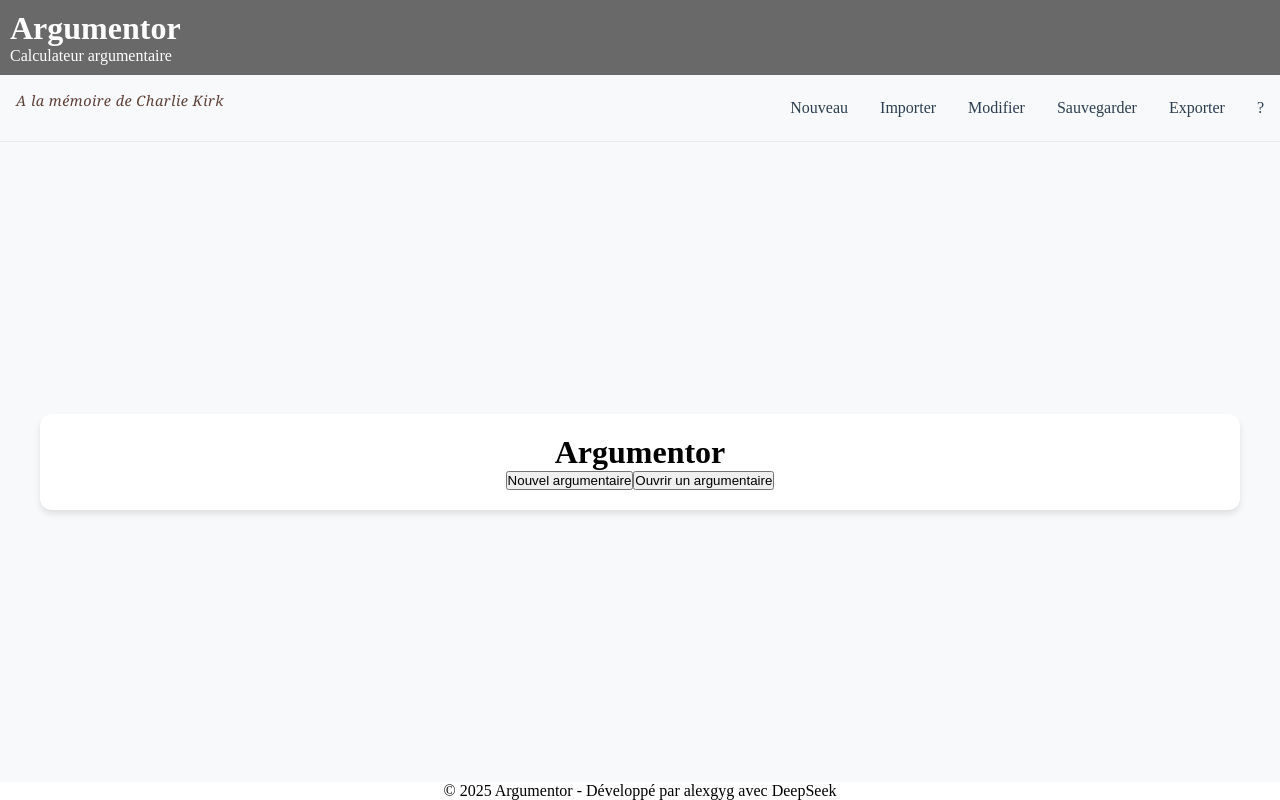
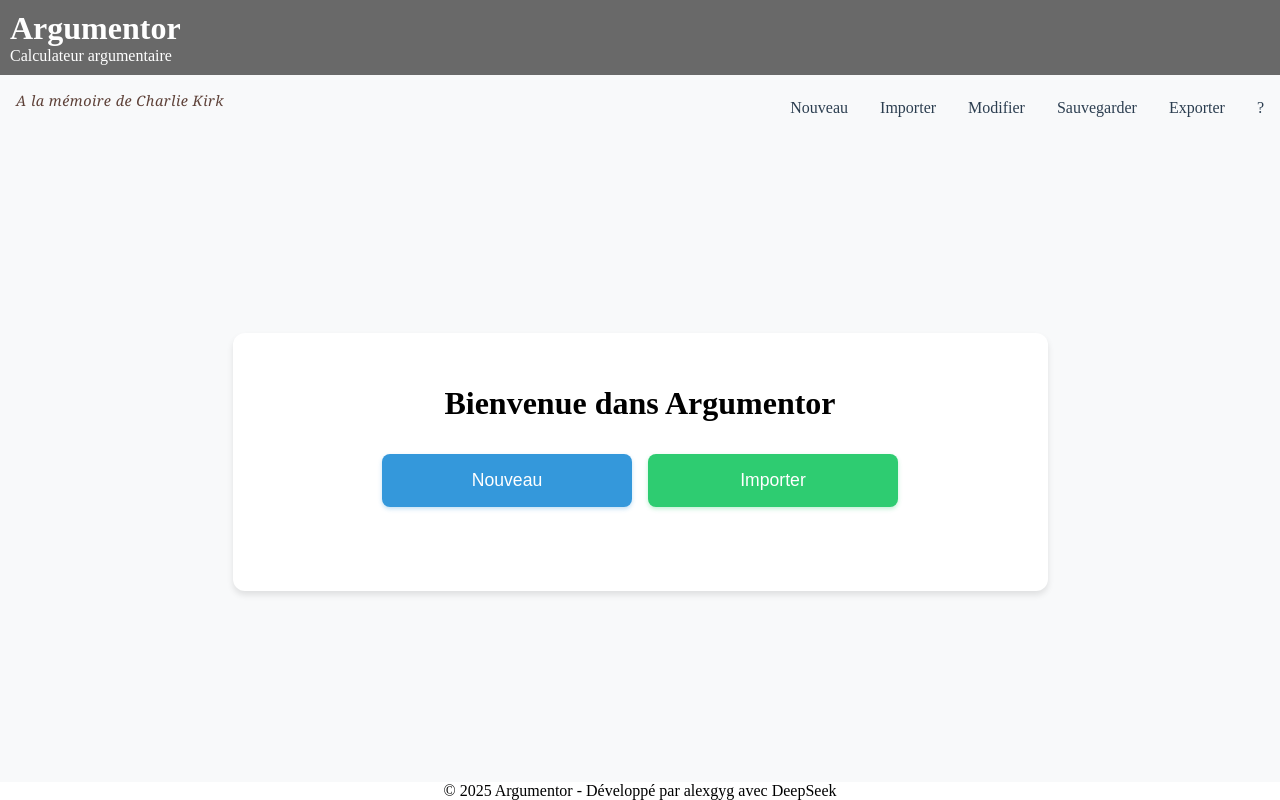
Before and after one commit to Alexgyg-pro/argumentor, a React (Vite) app: page / in a window 1280 px wide. Built offline with nearby package versions, Linux system fonts and the light colour scheme.

Commit message:
style: StarScreen

```diff
--- a/src/App.css
+++ b/src/App.css
@@ -1,7 +1,5 @@
 #root {
-  /* max-width: 1280px; */
   margin: 0 auto;
-  /* padding: 2rem; */
   text-align: center;
 }
 
--- a/src/App.jsx
+++ b/src/App.jsx
@@ -4,9 +4,9 @@
 import "./index.css";
 import { useState } from "react";
 import { useArgumentaire } from "./hooks/useArgumentaire";
-import { Header } from "./layout/Header";
-import { Menu } from "./layout/Menu";
-import { Footer } from "./layout/Footer";
+import { Header } from "./components/layout/Header";
+import { Menu } from "./components/layout/Menu";
+import { Footer } from "./components/layout/Footer";
 import { StartScreen } from "./components/screens/StartScreen";
 import { DisplayScreen } from "./components/screens/DisplayScreen";
 
--- a/src/App.module.css
+++ b/src/App.module.css
@@ -38,7 +38,7 @@
   border-radius: 12px;
   box-shadow: 0 4px 6px rgba(0, 0, 0, 0.1);
   width: 100%;
-  max-width: 1200px; /* Un peu plus large que editingContainer */
+  max-width: 815px;
   margin: 0 auto;
   padding: 20px;
 }
--- a/src/layout/Menu.module.css
+++ b/src/components/layout/Menu.module.css
@@ -4,7 +4,7 @@
   gap: 2rem;
   padding: 1rem;
   background: #f8f9fa;
-  border-bottom: 1px solid #e9ecef;
+  /* border-bottom: 1px solid #e9ecef; */
 }
 
 .leftSection {
--- a/src/components/screens/StartScreen.jsx
+++ b/src/components/screens/StartScreen.jsx
@@ -2,6 +2,7 @@
 import { useState } from "react";
 import { ArgumentaireForm } from "../forms/ArgumentaireForm";
 import { HiddenFileInput } from "../common/HiddenFileInput";
+import styles from "./StartScreen.module.css";
 
 export function StartScreen({
   onNewArgumentaire,
@@ -25,14 +26,19 @@
     setShowForm(false);
   };
   return (
-    <div className="start-screen">
-      <h1>Argumentor</h1>
+    <div className={styles.startscreen}>
+      <div className={styles.container}>
+        <h1 className={styles.title}>Bienvenue dans Argumentor</h1>
 
         {!showForm ? (
-        <>
-          <button onClick={handleNewClick}>Nouvel argumentaire</button>
-          <button onClick={onImportInit}>Ouvrir un argumentaire</button>
-        </>
+          <div className={styles.actions}>
+            <button onClick={handleNewClick} className={styles.primaryButton}>
+              Nouveau
+            </button>
+            <button onClick={onImportInit} className={styles.secondaryButton}>
+              Importer
+            </button>
+          </div>
         ) : (
           <ArgumentaireForm
             initialData={{}}
@@ -47,5 +53,6 @@
           onFileSelect={onFileSelect}
         />
       </div>
+    </div>
   );
 }
--- /dev/null
+++ b/src/components/screens/StartScreen.module.css
@@ -0,0 +1,54 @@
+.startscreen {
+  flex: 1;
+  display: flex;
+  justify-content: center;
+  align-items: center;
+  padding: 2rem;
+}
+
+.container {
+  text-align: center;
+  max-width: 600px;
+  width: 100%;
+}
+
+.actions {
+  display: flex;
+  gap: 1rem;
+  justify-content: center; /* ← CENTRAGE */
+  align-items: center;
+  margin: 2rem 0;
+  flex-wrap: wrap; /* ← RESPONSIVE */
+}
+
+.primaryButton,
+.secondaryButton {
+  padding: 1rem 2rem;
+  border: none;
+  border-radius: 8px;
+  font-size: 1.1rem;
+  cursor: pointer;
+  transition: all 0.3s ease;
+  min-width: 200px; /* ← LARGEUR ÉGALE */
+  text-align: center;
+  flex: 1; /* ← MÊME TAILLE */
+  max-width: 250px; /* ← LIMITE MAX */
+}
+
+.primaryButton {
+  background: #3498db;
+  color: white;
+  box-shadow: 0 2px 4px rgba(52, 152, 219, 0.3);
+}
+
+.secondaryButton {
+  background: #2ecc71; /* ← VERT PLUTÔT QUE GRIS */
+  color: white;
+  box-shadow: 0 2px 4px rgba(46, 204, 113, 0.3);
+}
+
+.primaryButton:hover,
+.secondaryButton:hover {
+  transform: translateY(-2px);
+  box-shadow: 0 4px 8px rgba(0, 0, 0, 0.2);
+}
```
Also changed, not shown: src/components/layout/Footer.jsx (renamed from src/layout/Footer.jsx), src/components/layout/Header.jsx (renamed from src/layout/Header.jsx), src/components/layout/Header.module.css (renamed from src/layout/Header.module.css), src/components/layout/Menu.jsx (renamed from src/layout/Menu.jsx). Lines whose indentation alone changed are shown as unchanged.
